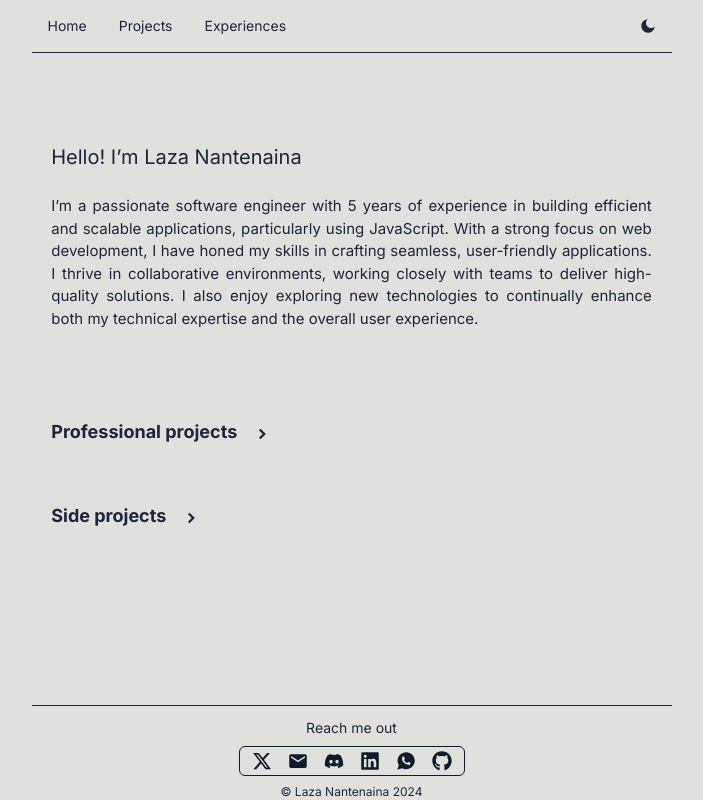
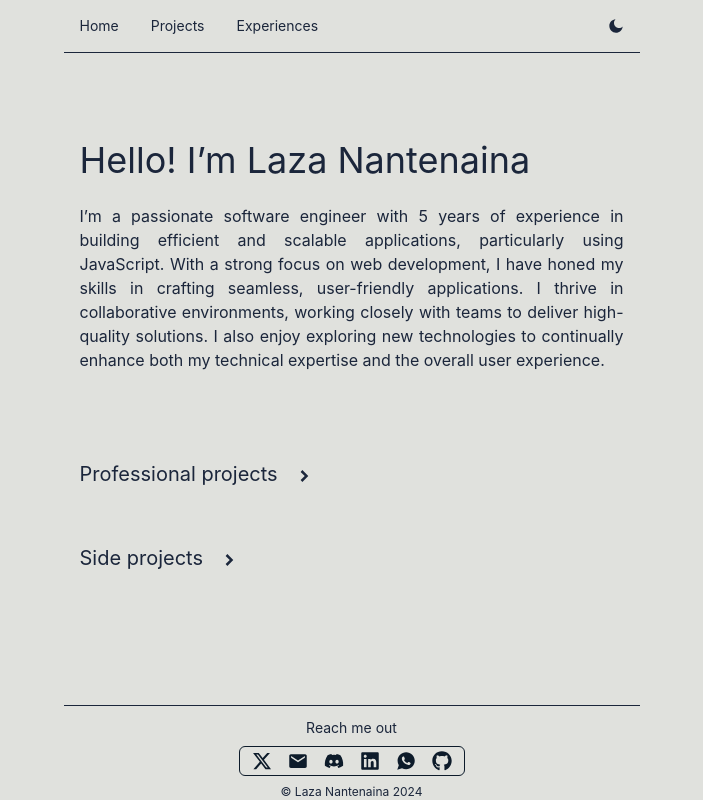
Before and after one commit to laza6030/portfolio-2.0, a Next.js app: page / in a window 1280 px wide. Shown: the whole page, without its empty margins (281-984 px from the left). Built offline with nearby package versions, Linux system fonts and the light colour scheme.

Commit message:
Enhance style

```diff
--- a/src/app/components/Footer/Footer.tsx
+++ b/src/app/components/Footer/Footer.tsx
@@ -2,7 +2,7 @@ import SocialMedia from "./SocialMedia";
 
 export default function Footer() {
   return (
-    <div className="bg-light-gray transition-bg dark:bg-gunmetal-blue fixed bottom-0 flex w-full flex-col items-center border-t pt-3 sm:w-4/5 lg:w-1/2">
+    <div className="bg-light-gray transition-bg dark:bg-gunmetal-blue fixed bottom-0 flex w-full max-w-xl flex-col items-center border-t pt-3">
       <p className="text-sm">Reach me out</p>
 
       <SocialMedia />
--- a/src/app/components/IntroduceMe.tsx
+++ b/src/app/components/IntroduceMe.tsx
@@ -1,11 +1,9 @@
 export default function IntroduceMe() {
   return (
     <div className="mt-[10%] mb-auto flex flex-col p-4">
-      <p className="animate-opacity text-xl">Hello! I’m Laza Nantenaina</p>
+      <h1 className="animate-opacity">Hello! I’m Laza Nantenaina</h1>
 
-      <br />
-
-      <p className="animate-opacity text-justify text-[15px]">
+      <p className="animate-opacity mt-6 text-justify text-base">
         I’m a passionate software engineer with 5 years of experience in
         building efficient and scalable applications, particularly using
         JavaScript. With a strong focus on web development, I have honed my
--- /dev/null
+++ b/src/app/components/Loading.tsx
@@ -0,0 +1,10 @@
+import ProgressBar from "@/app/components/ProgressBar";
+
+export default function Loading() {
+  return (
+    <div className="fixed z-50 flex h-full w-full flex-col items-center justify-center backdrop-blur-[5px]">
+      Loading...
+      <ProgressBar />
+    </div>
+  );
+}
--- a/src/app/components/NavBar.tsx
+++ b/src/app/components/NavBar.tsx
@@ -41,7 +41,7 @@ export default function NavBar() {
   ];
 
   return (
-    <div className="bg-light-gray transition-bg dark:bg-gunmetal-blue fixed z-1 flex w-full flex-row justify-between border-b sm:w-4/5 lg:w-1/2">
+    <div className="bg-light-gray transition-bg dark:bg-gunmetal-blue fixed z-1 flex w-full max-w-xl flex-row justify-between border-b">
       <div className="flex flex-row">
         {menuList.map(({ label, path }, index) => (
           <Menu
--- a/src/app/components/Project/Project.tsx
+++ b/src/app/components/Project/Project.tsx
@@ -31,7 +31,7 @@ export default function Project(props: Props) {
           aria-expanded={isExpanded}
           className="flex items-center hover:cursor-pointer"
         >
-          <span className="p-4 font-bold">{title}</span>
+          <span className="p-4">{title}</span>
           <BiSolidChevronRight
             aria-hidden="true"
             className={clsx(
--- a/src/app/components/Project/ProjectItem.tsx
+++ b/src/app/components/Project/ProjectItem.tsx
@@ -15,15 +15,15 @@ export default function ProjectItem(props: Props) {
       className={`animate-fade-up dark:shadow-dark-blue mr-[2px] mb-10 ml-[2px] w-full rounded-md p-4 opacity-0 shadow-sm ${className}`}
       style={{ animationDelay: `${(index + 1) * 200}ms` }}
     >
-      <h6 className="mb-1 flex items-center font-bold">
+      <h4 className="mb-1 flex items-center font-bold">
         {title}
         {githubLink && (
           <a href={githubLink} target="_blank" className="ml-5">
             <FiGithub />
           </a>
         )}
-      </h6>
-      <p className="mb-2 text-sm">{description}</p>
+      </h4>
+      <p className="mb-2 text-[15px]">{description}</p>
 
       <div className="flex flex-wrap">
         {tools.map((item, index) => (
--- /dev/null
+++ b/src/app/components/SplashScreen.tsx
@@ -0,0 +1,37 @@
+"use client";
+
+import { useEffect, useState } from "react";
+
+import Loading from "@/app/components/Loading";
+
+// Long enough for the progress bar animation to finish.
+const MIN_DURATION_MS = 1000;
+
+export default function SplashScreen() {
+  const [isVisible, setIsVisible] = useState<boolean>(true);
+
+  useEffect(() => {
+    let timer: ReturnType<typeof setTimeout>;
+
+    // performance.now() is measured from navigation start.
+    const hide = () => {
+      const remaining = Math.max(MIN_DURATION_MS - performance.now(), 0);
+      timer = setTimeout(() => setIsVisible(false), remaining);
+    };
+
+    if (document.readyState === "complete") {
+      hide();
+    } else {
+      window.addEventListener("load", hide);
+    }
+
+    return () => {
+      clearTimeout(timer);
+      window.removeEventListener("load", hide);
+    };
+  }, []);
+
+  if (!isVisible) return null;
+
+  return <Loading />;
+}
--- a/src/app/experiences/ExperienceItem.tsx
+++ b/src/app/experiences/ExperienceItem.tsx
@@ -12,16 +12,16 @@ export default function ExperienceItem(props: Props) {
       className={`animate-fade-up mt-4 mb-4 w-full p-4 opacity-0`}
       style={{ animationDelay: `${(index + 1) * 200}ms` }}
     >
-      <h6 className="mb-1 flex items-center font-bold">
+      <h4 className="mb-1 flex items-center font-bold">
         {from} - {to}
-      </h6>
+      </h4>
 
       <div className="mt-2 mb-2 font-thin">
         <span className="text-xl">{post}</span> at&nbsp;
         <span className="text-xl">{society}</span>
       </div>
 
-      <div className="text-justify text-[14px]">{description}</div>
+      <div className="text-justify text-[15px]">{description}</div>
     </div>
   );
 }
--- a/src/app/experiences/page.tsx
+++ b/src/app/experiences/page.tsx
@@ -5,6 +5,8 @@ import ExperienceItem from "./ExperienceItem";
 export default function Experience() {
   return (
     <div className="mt-[60px] flex flex-col">
+      <h1 className="animate-opacity p-4">Experiences</h1>
+
       {experiences.map((experience, index) => (
         <ExperienceItem
           key={`experience-${index + 1}`}
--- a/src/app/globals.css
+++ b/src/app/globals.css
@@ -3,6 +3,9 @@
 @custom-variant dark (&:where(.dark, .dark *));
 
 @theme {
+  --font-sans: var(--font-inter), ui-sans-serif, system-ui, sans-serif;
+  --font-title: var(--font-instrument-serif), ui-serif, Georgia, serif;
+
   --color-*: initial;
   --color-disabled: #8d99ae;
   --color-light-gray: #e0e1dd;
@@ -103,12 +106,12 @@
 
 @layer base {
   h1 {
-    @apply text-2xl font-normal;
+    @apply font-title text-4xl font-normal;
   }
   h2 {
-    @apply text-xl font-normal;
+    @apply font-title text-2xl font-normal;
   }
   h3 {
-    @apply text-lg font-normal;
+    @apply font-title text-xl font-normal;
   }
 }
--- a/src/app/layout.tsx
+++ b/src/app/layout.tsx
@@ -1,13 +1,19 @@
 import type { Metadata } from "next";
-import { Inter } from "next/font/google";
+import { Inter, Instrument_Serif } from "next/font/google";
 import "./globals.css";
 
 import NavBar from "@/app/components/NavBar";
 import Footer from "@/app/components/Footer/Footer";
+import SplashScreen from "@/app/components/SplashScreen";
 import { themeInitScript } from "@/app/lib/theme";
-// import Loading from "@/app/loading";
 
-const inter = Inter({ subsets: ["latin"] });
+const inter = Inter({ subsets: ["latin"], variable: "--font-inter" });
+
+const instrumentSerif = Instrument_Serif({
+  subsets: ["latin"],
+  weight: "400",
+  variable: "--font-instrument-serif",
+});
 
 export const metadata: Metadata = {
   title: "Laza Nantenaina",
@@ -30,11 +36,11 @@ export default function RootLayout({
         <script dangerouslySetInnerHTML={{ __html: themeInitScript }} />
       </head>
       <body
-        className={`${inter.className} bg-light-gray text-gunmetal-blue transition-bg dark:bg-gunmetal-blue dark:text-light-gray flex justify-center`}
+        className={`${inter.variable} ${instrumentSerif.variable} bg-light-gray text-gunmetal-blue transition-bg dark:bg-gunmetal-blue dark:text-light-gray flex justify-center font-sans`}
       >
-        {/* {showLoading && <Loading hideLoading={() => setShowLoading(false)} />} */}
+        <SplashScreen />
 
-        <main className="flex min-h-screen w-full flex-col items-center sm:w-4/5 lg:w-1/2">
+        <main className="flex min-h-screen w-full max-w-xl flex-col items-center">
           <NavBar />
           <div className="mt-16">{children}</div>
           <Footer />
--- a/src/app/loading.tsx
+++ b/src/app/loading.tsx
@@ -1,12 +1 @@
-"use client";
-
-import ProgressBar from "@/app/components/ProgressBar";
-
-export default function Loading() {
-  return (
-    <div className="fixed z-1 flex h-full w-full flex-col items-center justify-center backdrop-blur-[5px]">
-      Loading...
-      <ProgressBar />
-    </div>
-  );
-}
+export { default } from "@/app/components/Loading";
```
